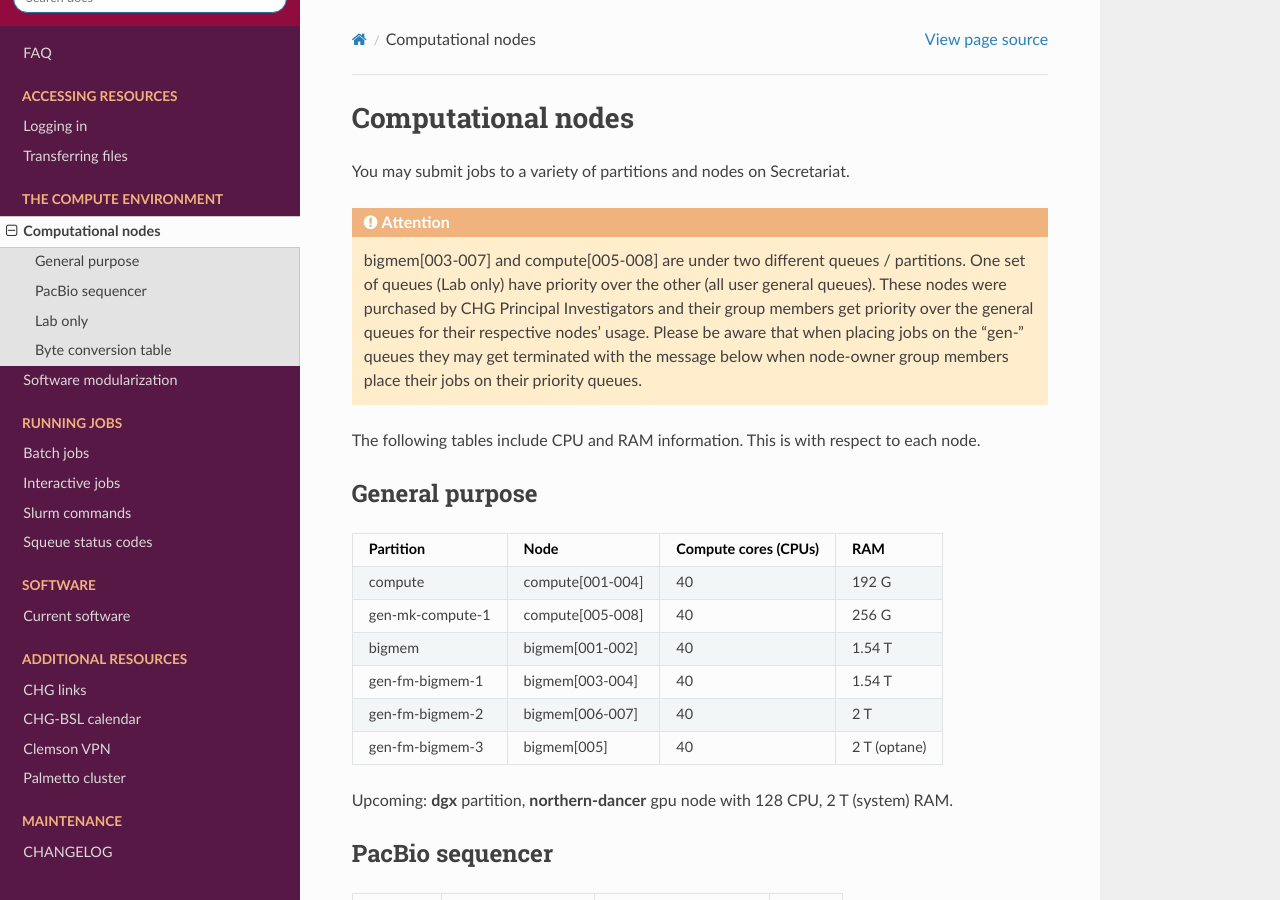
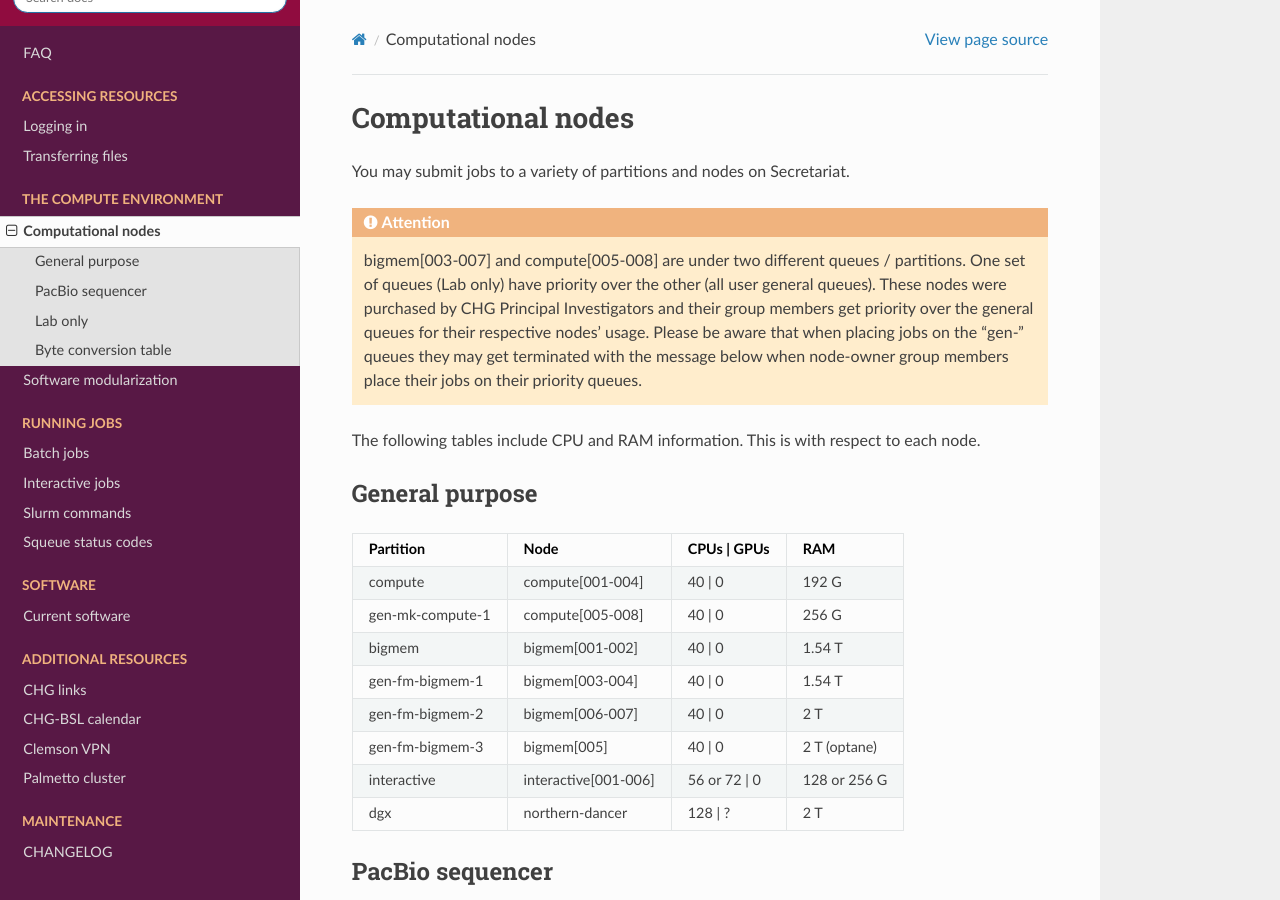
Before and after one commit to amalgamaria/secretariat, a Sphinx documentation site: the page built from docs/compute/nodes.rst, in a window 1280 px wide and 900 px high. Built offline with Sphinx 7.4.7 and the Read the Docs theme 2.0.0, drawn with Linux system fonts in a browser that asks for light colours; pages that are not in the unit, such as notebooks, are missing from menus.

Commit message:
Add interactive, dgx to gen purpose nodes

```diff
--- a/docs/compute/nodes.rst
+++ b/docs/compute/nodes.rst
@@ -11,22 +11,24 @@ General purpose
 ---------------
 
 +------------------+-----------------------+----------------------+--------------+
-| Partition        | Node                  | Compute cores (CPUs) | RAM          |
+| Partition        | Node                  | CPUs       | GPUs    | RAM          |
 +==================+=======================+======================+==============+
-| compute          | compute[001-004]      | 40                   | 192 G        |
+| compute          | compute[001-004]      | 40         | 0       | 192 G        |
 +------------------+-----------------------+----------------------+--------------+
-| gen-mk-compute-1 | compute[005-008]      | 40                   | 256 G        |
+| gen-mk-compute-1 | compute[005-008]      | 40         | 0       | 256 G        |
 +------------------+-----------------------+----------------------+--------------+
-| bigmem           | bigmem[001-002]       | 40                   | 1.54 T       |
+| bigmem           | bigmem[001-002]       | 40         | 0       | 1.54 T       |
 +------------------+-----------------------+----------------------+--------------+
-| gen-fm-bigmem-1  | bigmem[003-004]       | 40                   | 1.54 T       |
+| gen-fm-bigmem-1  | bigmem[003-004]       | 40         | 0       | 1.54 T       |
 +------------------+-----------------------+----------------------+--------------+
-| gen-fm-bigmem-2  | bigmem[006-007]       | 40                   | 2 T          |
+| gen-fm-bigmem-2  | bigmem[006-007]       | 40         | 0       | 2 T          |
 +------------------+-----------------------+----------------------+--------------+
-| gen-fm-bigmem-3  | bigmem[005]           | 40                   | 2 T (optane) |
+| gen-fm-bigmem-3  | bigmem[005]           | 40         | 0       | 2 T (optane) |
 +------------------+-----------------------+----------------------+--------------+
-
-Upcoming: **dgx** partition, **northern-dancer** gpu node with 128 CPU, 2 T (system) RAM.
+| interactive      | interactive[001-006]  | 56 or 72   | 0       | 128 or 256 G |
++------------------+-----------------------+----------------------+--------------+
+| dgx              | northern-dancer       | 128        | ?       | 2 T          |
++------------------+-----------------------+----------------------+--------------+
 
 PacBio sequencer
 ----------------
```
